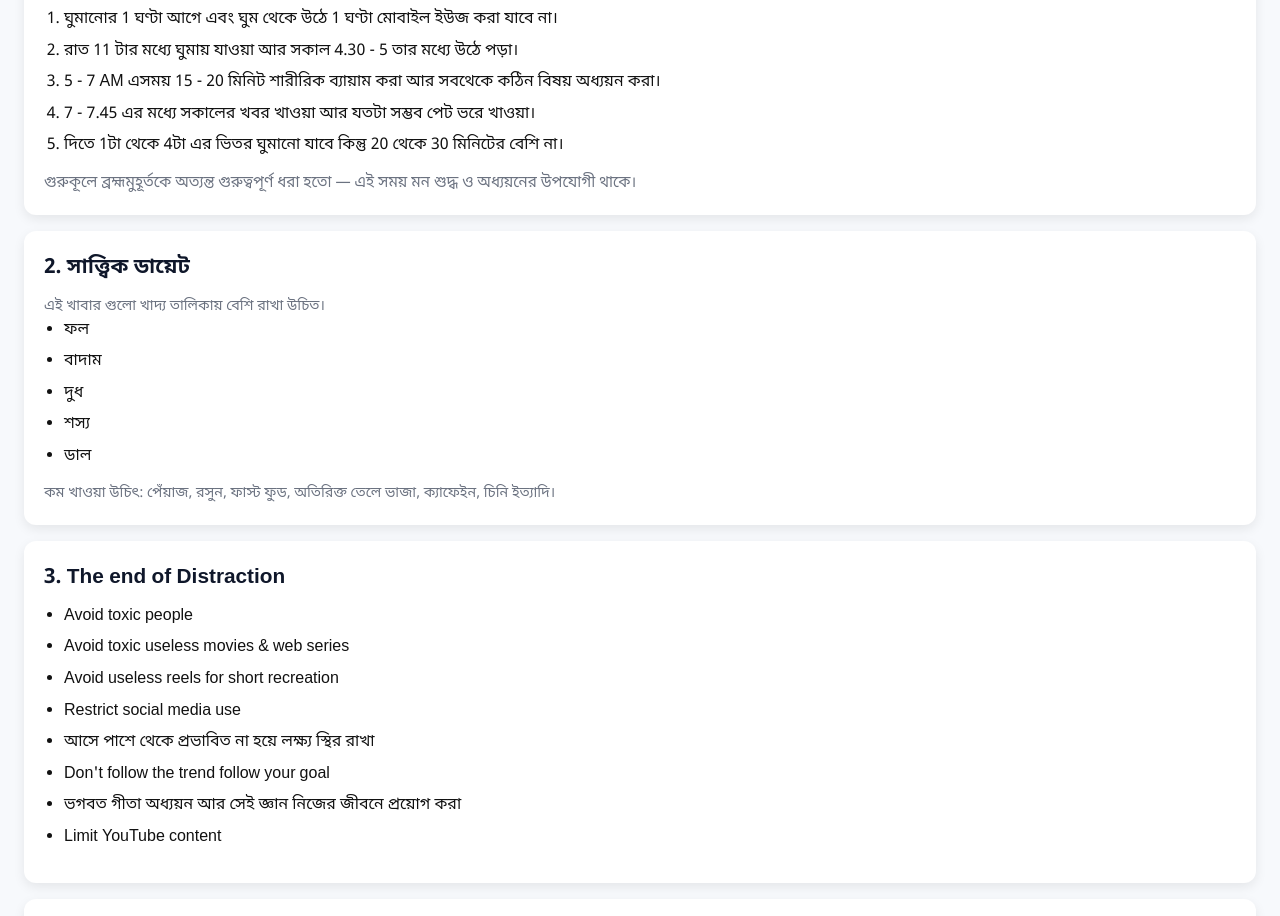
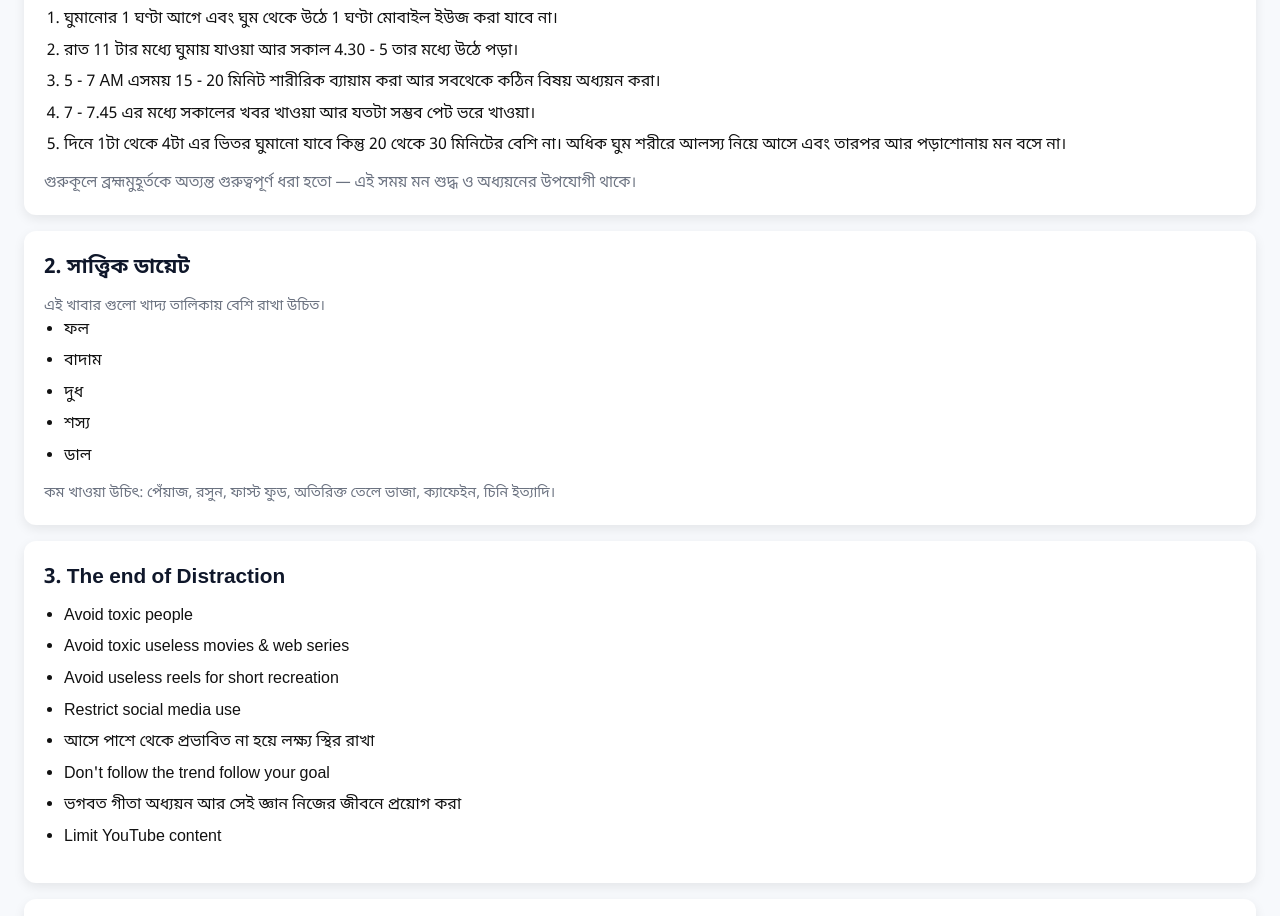
Before and after one commit to durjoy26/gurukul, a plain HTML site: page index.html in a window 1280 px wide. Shown: the part 1301-2217 px from the top of the page. Drawn offline with Linux system fonts and the light colour scheme.

Commit message:
Update index.html

```diff
--- a/index.html
+++ b/index.html
@@ -153,7 +153,7 @@
         <li>রাত 11 টার মধ্যে ঘুমায় যাওয়া আর সকাল 4.30 - 5 তার মধ্যে উঠে পড়া।</li>
         <li>5 - 7 AM এসময় 15 - 20 মিনিট শারীরিক ব্যায়াম করা আর সবথেকে কঠিন বিষয় অধ্যয়ন করা।</li>
         <li>7 - 7.45 এর মধ্যে সকালের খবর খাওয়া আর যতটা সম্ভব পেট ভরে খাওয়া।</li>
-        <li>দিতে 1টা থেকে 4টা এর ভিতর ঘুমানো যাবে কিন্তু 20 থেকে 30 মিনিটের বেশি না।</li>
+        <li>দিনে 1টা থেকে 4টা এর ভিতর ঘুমানো যাবে কিন্তু 20 থেকে 30 মিনিটের বেশি না। অধিক ঘুম শরীরে আলস্য নিয়ে আসে এবং তারপর আর পড়াশোনায় মন বসে না।</li>
       </ol>
       <p class="sub">গুরুকূলে ব্রহ্মমুহূর্তকে অত্যন্ত গুরুত্বপূর্ণ ধরা হতো — এই সময় মন শুদ্ধ ও অধ্যয়নের উপযোগী থাকে।</p>
     </section>
```
